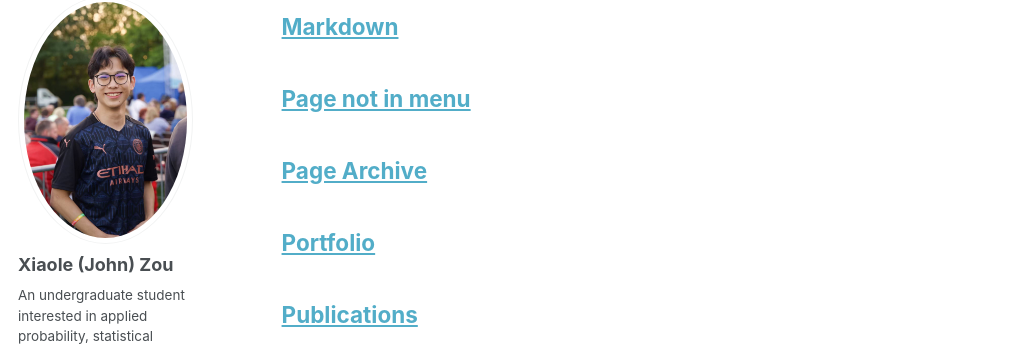
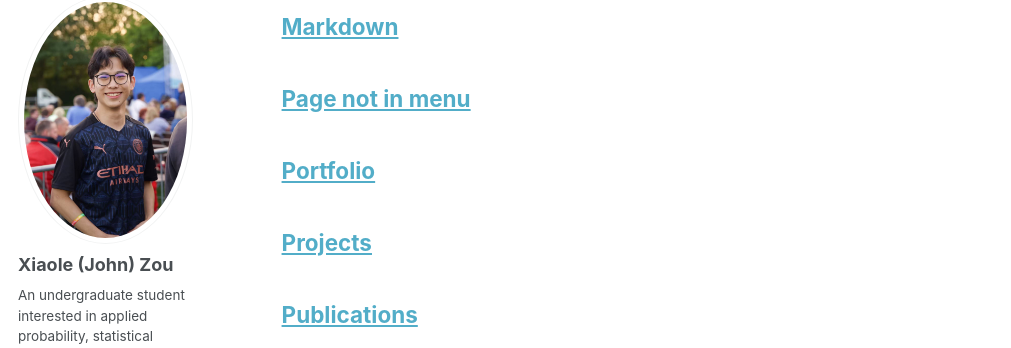
Before and after one commit to John-Zou-PEK/John-Zou-PEK.github.io, a Jekyll site: the page built from _pages/archive-layout-with-content.md, in a window 1280 px wide and 900 px high, scrolled down 5092 px. Shown: the part 103-451 px from the top of the window, without its empty margins (0-1011 px from the left). Built offline with Jekyll 4.4.1, drawn with Linux system fonts in a browser that asks for light colours; a script that is not in the unit is left out.

Commit message:
trying to get projects to work

```diff
--- a/_pages/page-archive.html
+++ b/_pages/projects.html
@@ -1,11 +1,13 @@
 ---
 layout: archive
-title: "Page Archive"
-permalink: /page-archive/
-author_profile: false
+title: "Projects"
+permalink: /projects/
+author_profile: true
 ---
 
 {% include base_path %}
-{% for post in site.pages %}
+
+
+{% for post in site.projects %}
   {% include archive-single.html %}
 {% endfor %}
```
